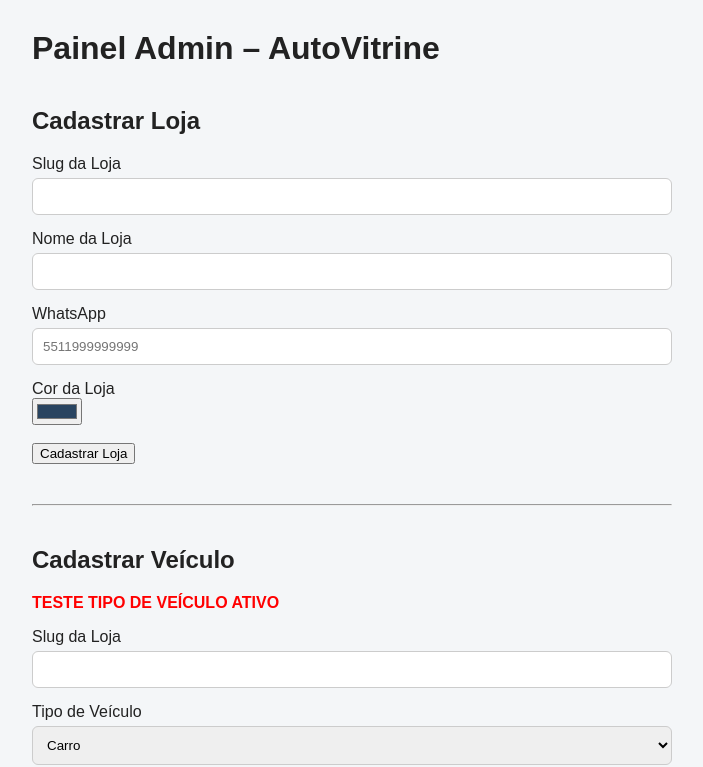
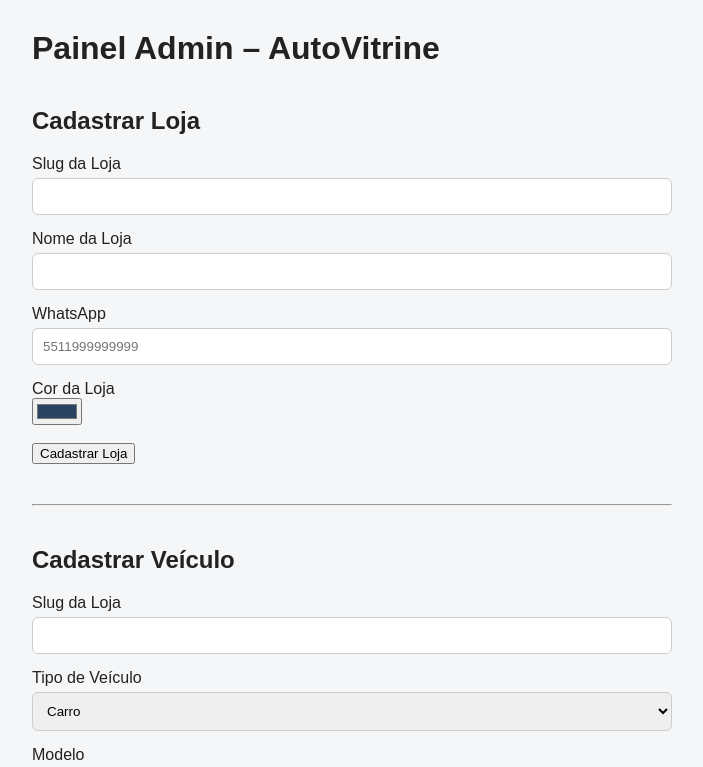
Before and after one commit to rubenssalzedas-bot/autovitrine-zero, a Next.js app: page /admin in a window 1280 px wide. Shown: the top 767 px of the page, without its empty margins (288-991 px from the left). Built offline with nearby package versions, Linux system fonts and the light colour scheme; no server answers.

Commit message:
Remove texto de teste e mantém selecao de tipo de veiculo

```diff
--- a/app/admin/page.tsx
+++ b/app/admin/page.tsx
@@ -109,9 +109,6 @@ export default function AdminPage() {
       {/* CADASTRO DE VEÍCULO */}
       <section>
         <h2>Cadastrar Veículo</h2>
-        <p style={{ color: "red", fontWeight: "bold" }}>
-  TESTE TIPO DE VEÍCULO ATIVO
-</p>
 
 
         <form onSubmit={cadastrarVeiculo}>
```
